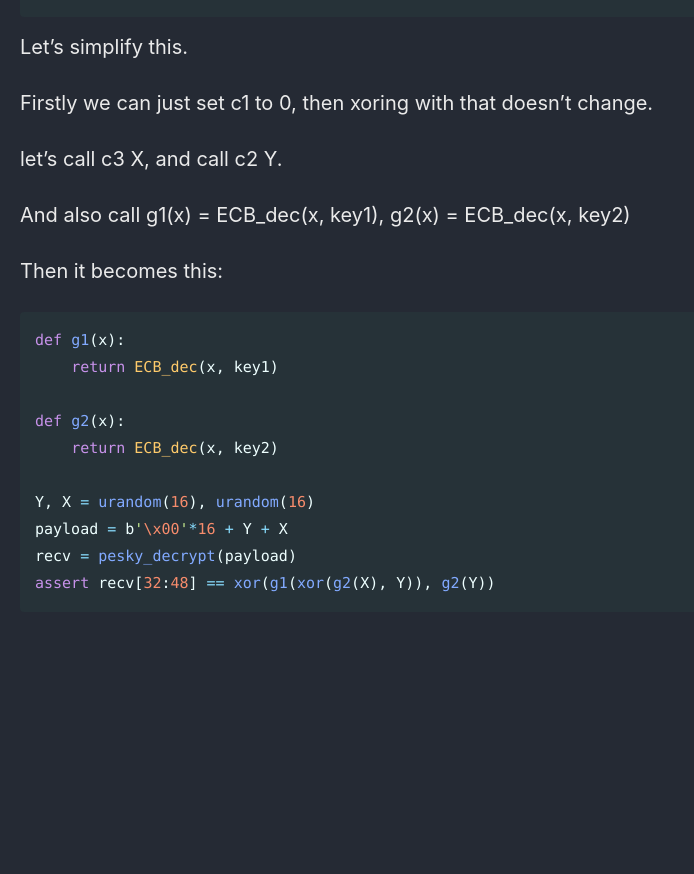
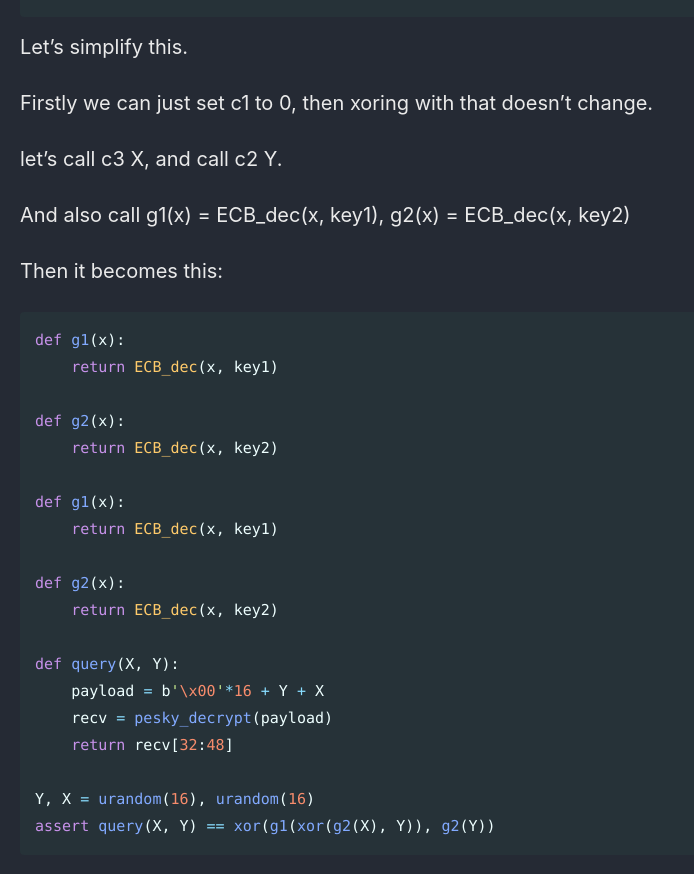
Before and after one commit to Connor-McCartney/Connor-McCartney.github.io, a Jekyll site: the page built from _pages/cryptography/other/b01lers-CTF-2025.md, in a window 1280 px wide and 900 px high, scrolled down 3128 px. Shown: the top 874 px of the window, without its empty margins (0-694 px from the left). Built offline with Jekyll 4.4.1, drawn with Linux system fonts in a browser that asks for light colours; cached includes are drawn as plain includes; before the commit the page ends 3785 px from its top, so only the background shows below that.

Commit message:
Update b01lers-CTF-2025.md

````diff
--- a/_pages/cryptography/other/b01lers-CTF-2025.md
+++ b/_pages/cryptography/other/b01lers-CTF-2025.md
@@ -139,8 +139,17 @@ def g1(x):
 def g2(x):
     return ECB_dec(x, key2)
 
+def g1(x):
+    return ECB_dec(x, key1)
+
+def g2(x):
+    return ECB_dec(x, key2)
+
+def query(X, Y):
+    payload = b'\x00'*16 + Y + X
+    recv = pesky_decrypt(payload)
+    return recv[32:48]
+
 Y, X = urandom(16), urandom(16)
-payload = b'\x00'*16 + Y + X
-recv = pesky_decrypt(payload)
-assert recv[32:48] == xor(g1(xor(g2(X), Y)), g2(Y))
+assert query(X, Y) == xor(g1(xor(g2(X), Y)), g2(Y))
 ```
````
